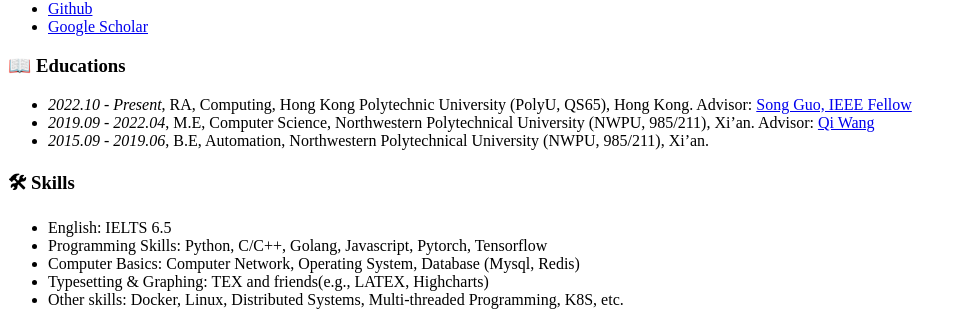
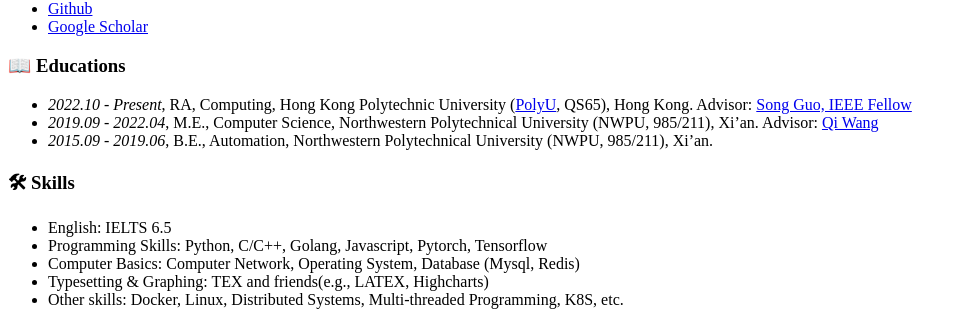
Before and after one commit to Forest-art/forest-art.github.io, a Jekyll site: the page built from _pages/includes/others.md, in a window 1280 px wide. Shown: the part 383-694 px from the top of the page, without its empty margins (0-966 px from the left). Built offline with Jekyll 4.4.1, drawn with Linux system fonts in a browser that asks for light colours; our own code applies the rules of GitHub Pages for plain Markdown files; part of the change alters nothing that is shown.

```diff
--- a/_pages/includes/others.md
+++ b/_pages/includes/others.md
@@ -1,9 +1,9 @@
 
 # 📖 Educations
-- *2022.10 - Present*, RA, Computing, Hong Kong Polytechnic University (PolyU, QS65), Hong Kong.
-Advisor: [Song Guo, IEEE Fellow](https://www4.comp.polyu.edu.hk/~cssongguo/)
-- *2019.09 - 2022.04*, M.E, Computer Science, Northwestern Polytechnical University (NWPU, 985/211), Xi'an. Advisor: [Qi Wang](https://crabwq.github.io/)
-- *2015.09 - 2019.06*, B.E, Automation, Northwestern Polytechnical University (NWPU, 985/211), Xi'an.
+- *2022.10 - Present*, RA, Computing, Hong Kong Polytechnic University ([PolyU](https://www.polyu.edu.hk/), QS65), Hong Kong.
+Advisor: [Song Guo, IEEE Fellow](https://cse.hkust.edu.hk/~songguo/)
+- *2019.09 - 2022.04*, M.E., Computer Science, Northwestern Polytechnical University (NWPU, 985/211), Xi'an. Advisor: [Qi Wang](https://crabwq.github.io/)
+- *2015.09 - 2019.06*, B.E., Automation, Northwestern Polytechnical University (NWPU, 985/211), Xi'an.
 
 <!--
 # 💬 Invited Talks
```
